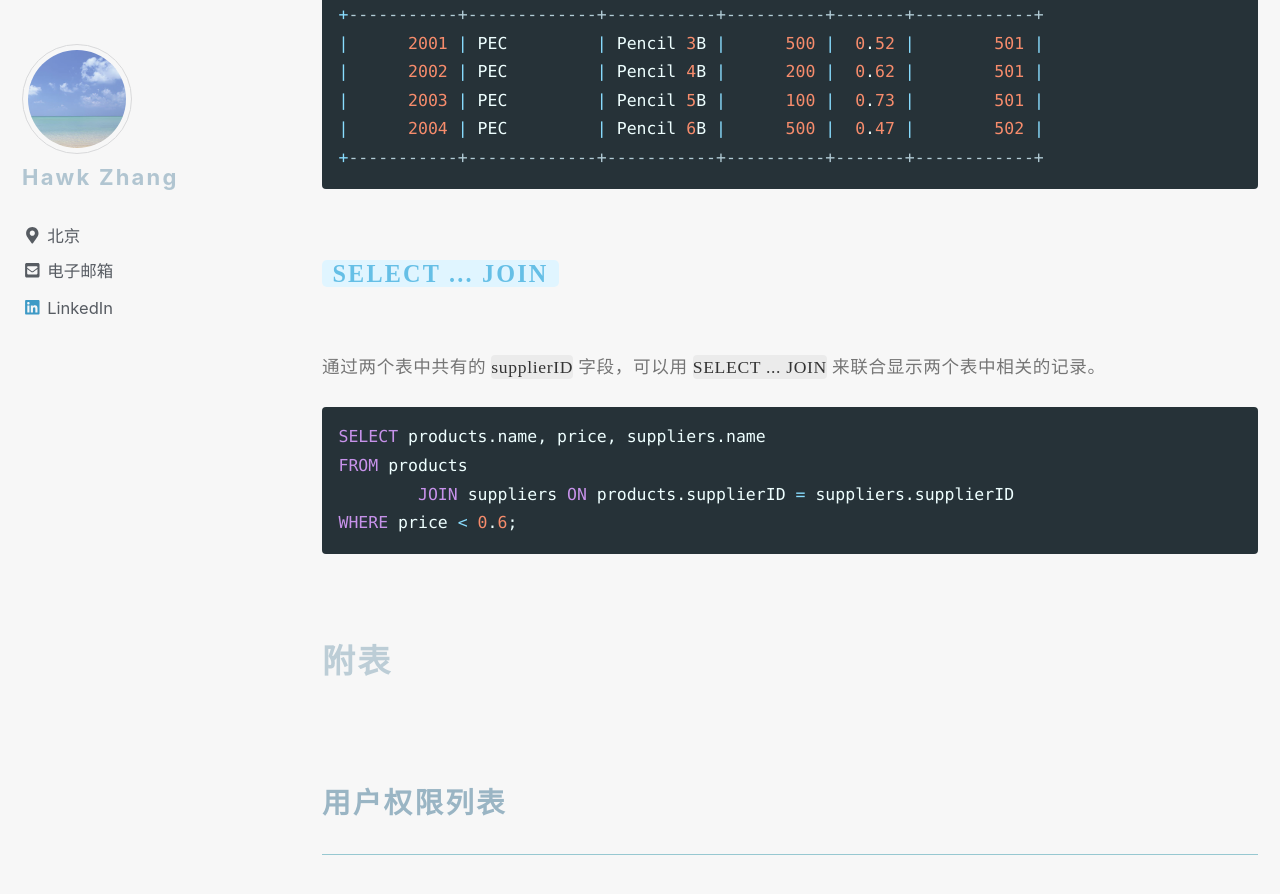
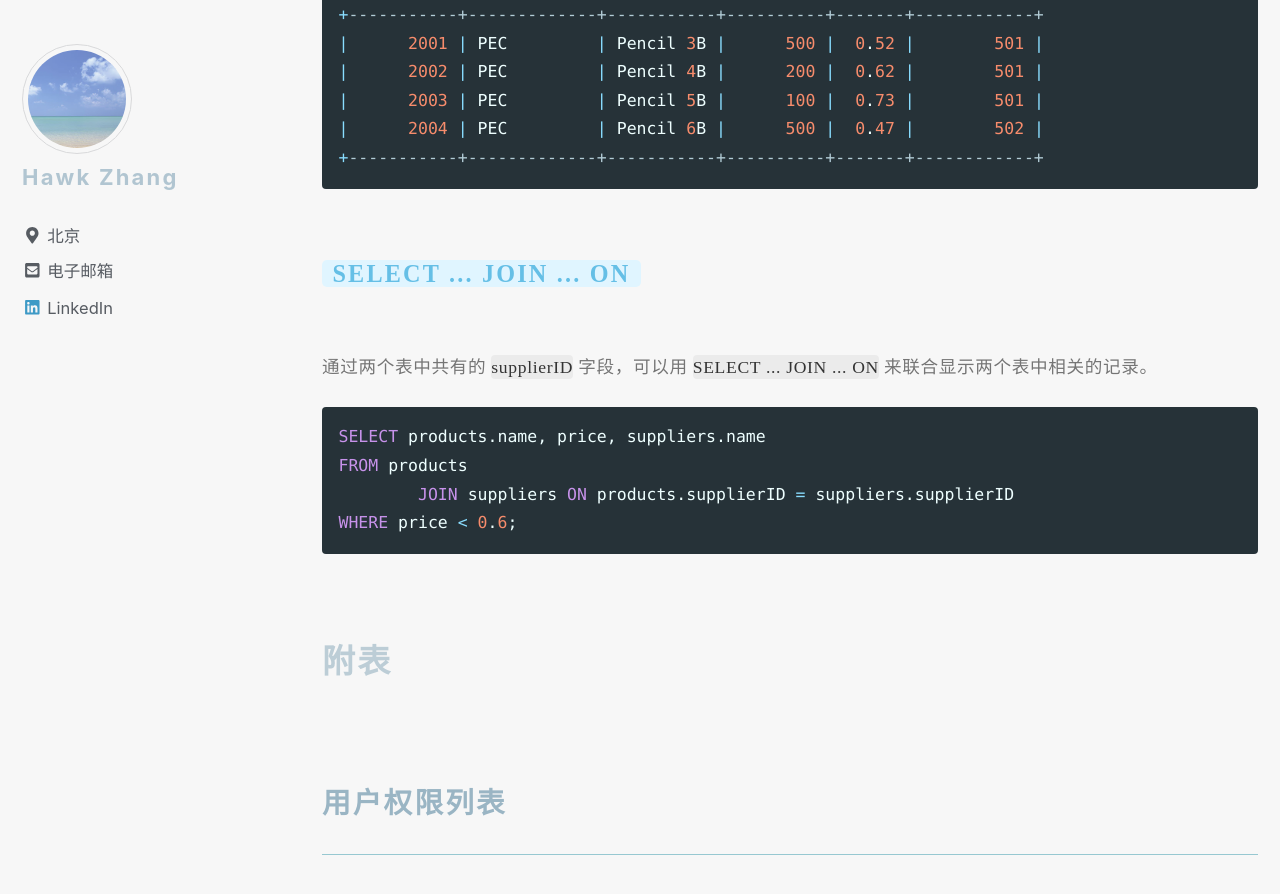
Before and after one commit to narru888/linotes_note, a Jekyll site: the page built from _posts/mysql/2016-04-02-statements.md, in a window 1280 px wide and 900 px high, scrolled down 28147 px. Shown: the top 894 px of the window. Built offline with Jekyll 4.4.1, drawn with Linux system fonts in a browser that asks for light colours; nearby versions of some CDN libraries; a script that is not in the unit is left out.

Commit message:
update on 2018-10-15 20:49:01 CST

````diff
--- a/_posts/mysql/2016-04-02-statements.md
+++ b/_posts/mysql/2016-04-02-statements.md
@@ -1146,9 +1146,9 @@ SELECT * FROM products;
 
 
 
-#### `SELECT ... JOIN`
+#### `SELECT ... JOIN ... ON`
 
-通过两个表中共有的 `supplierID` 字段，可以用 `SELECT ... JOIN` 来联合显示两个表中相关的记录。
+通过两个表中共有的 `supplierID` 字段，可以用 `SELECT ... JOIN ... ON` 来联合显示两个表中相关的记录。
 
 ```sql
 SELECT products.name, price, suppliers.name
````
